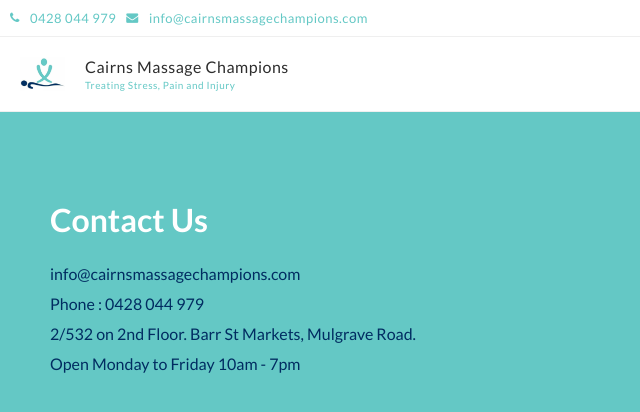
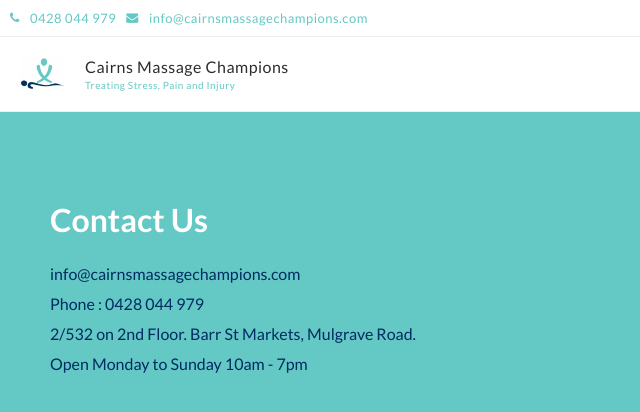
Before and after one commit to wishingwelldevelopments/cairnsmassagechampions, a website: page contact.html in a window 1280 px wide. Shown: the full height of the page, 0-640 px from the left. Drawn offline with nearby package versions, Linux system fonts and the light colour scheme.

Commit message:
Update contact.html

```diff
--- a/contact.html
+++ b/contact.html
@@ -51,7 +51,7 @@
 			<p>info@cairnsmassagechampions.com</p>
 			<p>Phone : 0428 044 979</p>
 			<p>2/532 on 2nd Floor. Barr St Markets, Mulgrave Road.</p>
-			<p>Open Monday to Friday 10am - 7pm</p>
+			<p>Open Monday to Sunday 10am - 7pm</p>
 		</div>
 		<div class="overlay">
 			<a href="index.html">Home</a>
```
